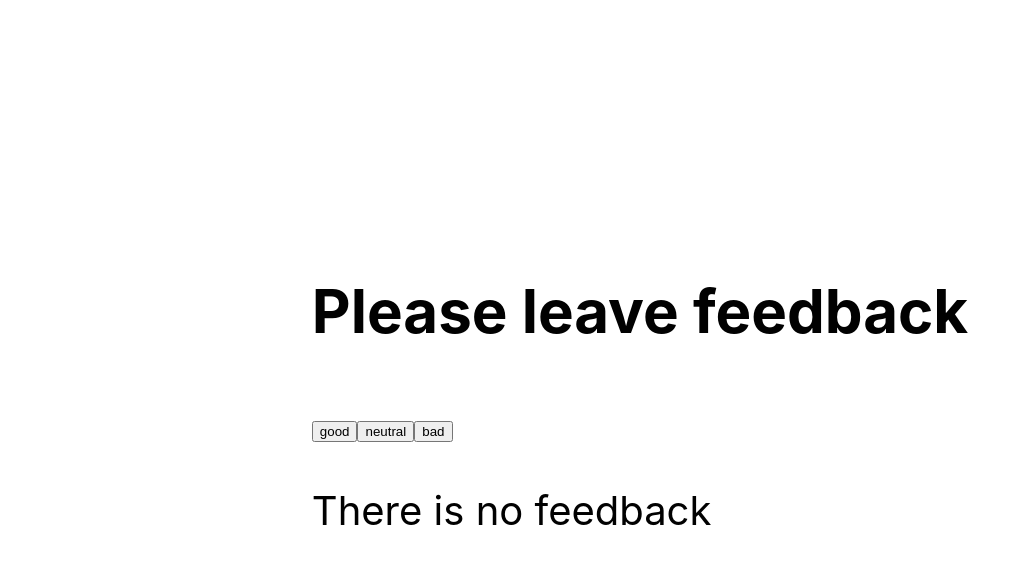
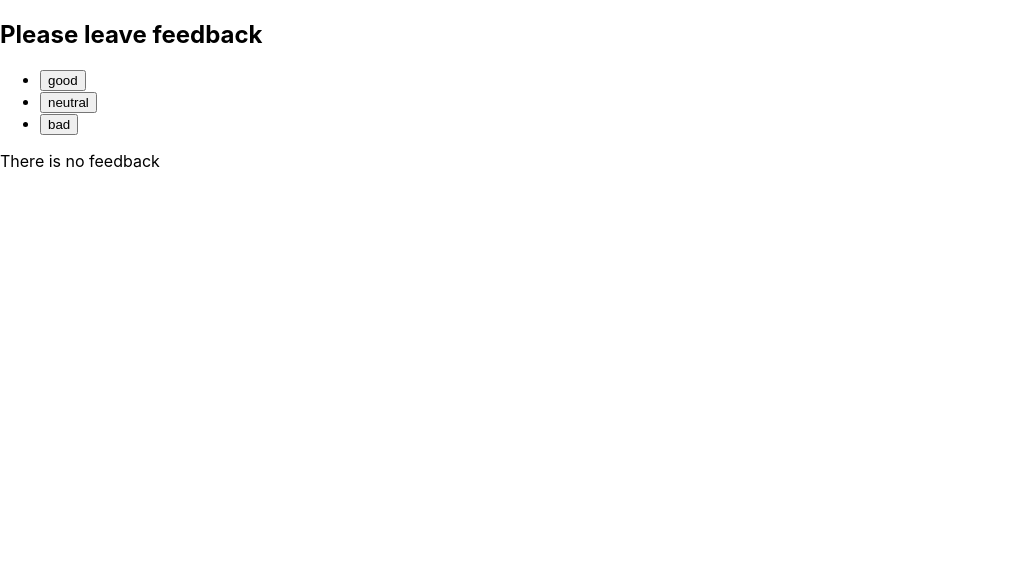
Before and after one commit to Ionytch/goit-react-hw-02-feedback, a React (Create React App) app: page / in a window 1280 px wide. Shown: the top 564 px of the page, without its empty margins (0-1030 px from the left). Built offline with nearby package versions, Linux system fonts and the light colour scheme.

Commit message:
component files updated

```diff
--- a/src/components/App.jsx
+++ b/src/components/App.jsx
@@ -1,23 +1,113 @@
-// import { FeedbackPage } from "./feedback/Feedback";
+import { Component } from "react";
 import { StatPage } from "./statistics/Statistics";
-import FeedbackPage from "./feedback/Feedback";
+import FeedbackOptions from "./feedback/Feedback";
 
-export const App = () => {
-  return (
-    <div
-      style={{
-        height: '100vh',
-        display: 'flex',
-        justifyContent: 'center',
-        alignItems: 'center',
-        fontSize: 40,
-        color: '#010101',
-        flexDirection: 'column'
-      }}
-    >
-      <FeedbackPage />
+// export const App = () => {
+//   return (
+//     <div
+//       style={{
+//         height: '100vh',
+//         display: 'flex',
+//         justifyContent: 'center',
+//         alignItems: 'center',
+//         fontSize: 40,
+//         color: '#010101',
+//         flexDirection: 'column'
+//       }}
+//     >
+//       <FeedbackPage />
 
 
-    </div>
-  );
-};
+//     </div>
+//   );
+// };
+
+class App extends Component {
+
+
+
+    state = {
+            good: 0,
+            neutral: 0,
+            bad: 0
+  }
+
+  HandleClickButton = e => {
+    const option = e.target.name;
+
+    if (option) {
+      this.setState(prevState => ({ [option]: prevState[option] + 1 }));
+    }
+  };
+
+    // CountGood = () => {
+    //     console.log('good');
+    //     console.log(this);
+    //     this.setState(prevState => ({
+    //         good: prevState.good + 1
+    //     }));
+    // }
+
+    // CountNeutral = () => {
+    //     this.setState(evt => ({
+    //         neutral: evt.neutral + 1,
+    //     }));
+    // }
+
+    // CountBad = () => {
+    //     this.setState(prevState => ({
+    //         bad: prevState.bad + 1,
+    //     }));
+    // }
+
+    countTotalFeedback = () => {
+    const { good, neutral, bad } = this.state;
+    return good + neutral + bad;
+  };
+
+  countPositiveFeedback = () => {
+    const totalFeedback = this.countTotalFeedback();
+    const goodFeedback = this.state.good;
+    let result = 0;
+
+    if (totalFeedback > 0) {
+      result = Math.ceil((goodFeedback / totalFeedback) * 100);
+    }
+
+    return `${result}%`;
+  };
+
+    render() {
+      const { good, neutral, bad } = this.state;
+      const countTotalFeedback = this.countTotalFeedback();
+      const countPositiveFeedback = this.countPositiveFeedback();
+      const HandleClickButton = this.HandleClickButton;
+      const options = Object.keys(this.state);
+
+      return (
+        <div>
+          <section title="Please leave feedback">
+          <div>
+
+
+              <h2>Please leave feedback</h2>
+              <FeedbackOptions options={options} onLeaveFeedback={HandleClickButton}/>
+          </div>
+
+          <div>
+                {countTotalFeedback > 0 ? (
+         <StatPage
+                onGood={good}
+                onNeutral={neutral}
+                onBad={bad}
+                onTotal={countTotalFeedback}
+                onPositive={countPositiveFeedback} />) : (<p>There is no feedback</p>)}
+
+            </div>
+          </section>
+        </div>
+        )
+    }
+}
+
+export default App
--- a/src/components/feedback/Feedback.js
+++ b/src/components/feedback/Feedback.js
@@ -1,78 +1,23 @@
-import { Component } from "react";
-import { StatPage } from "components/statistics/Statistics";
 
-// }
-class FeedbackPage extends Component {
+function FeedbackOptions({ options, onLeaveFeedback }) {
+    return (
+        <ul>
+            {
+                options.map(option => (
+               <li key={option}>
+
+                <button type="button" name={option} onClick={onLeaveFeedback}>{option}</button>
+            </li>
+                )
+
+                )
+            }
+
+
+        </ul>
+    )
+}
 
 
 
-    state = {
-            good: 0,
-            neutral: 0,
-            bad: 0
-        }
-
-    CountGood = () => {
-        console.log('good');
-        console.log(this);
-        this.setState(prevState => ({
-            good: prevState.good + 1
-        }));
-    }
-
-    CountNeutral = () => {
-        this.setState(evt => ({
-            neutral: evt.neutral + 1,
-        }));
-    }
-
-    CountBad = () => {
-        this.setState(prevState => ({
-            bad: prevState.bad + 1,
-        }));
-    }
-
-    countTotalFeedback = () => {
-    const { good, neutral, bad } = this.state;
-    return good + neutral + bad;
-  };
-
-  countPositiveFeedback = () => {
-    const totalFeedback = this.countTotalFeedback();
-    const goodFeedback = this.state.good;
-    let result = 0;
-
-    if (totalFeedback > 0) {
-      result = Math.ceil((goodFeedback / totalFeedback) * 100);
-    }
-
-    return `${result}%`;
-  };
-
-    render() {
-        const countTotalFeedback = this.countTotalFeedback();
-        const countPositiveFeedback = this.countPositiveFeedback();
-        return (<div>
-        <div>
-        <h2>Please leave feedback</h2>
-                <button type="button" onClick={this.CountGood}>good</button>
-                <button type="button" onClick={this.CountNeutral}>neutral</button>
-                <button type="button" onClick={this.CountBad}>bad</button>
-            </div>
-
-
-            <div>
-                {countTotalFeedback > 0 ? (
-        <> <StatPage
-                onGood={this.state.good}
-                onNeutral={this.state.neutral}
-                onBad={this.state.good}
-                onTotal={countTotalFeedback}
-                onPositive={countPositiveFeedback} /></>) : (<p>There is no feedback</p>)}
-            </div>
-        </div>
-        )
-    }
-}
-
-export default FeedbackPage
+export default FeedbackOptions;
--- a/src/index.js
+++ b/src/index.js
@@ -1,6 +1,6 @@
 import React from 'react';
 import ReactDOM from 'react-dom/client';
-import { App } from 'components/App';
+import App  from 'components/App';
 import './index.css';
 
 ReactDOM.createRoot(document.getElementById('root')).render(
```
